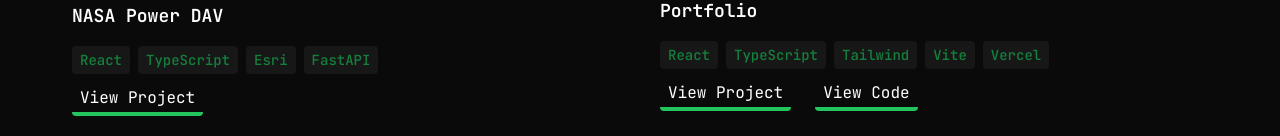
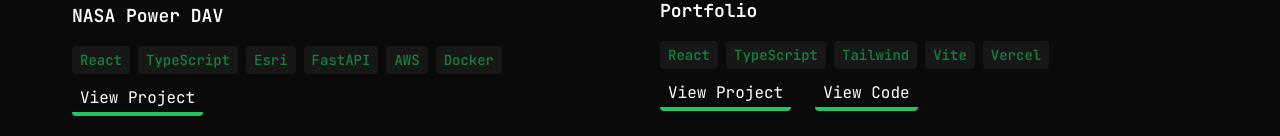
Before and after one commit to chaq-mc/portfolio, a React (Vite) app: page / in a window 1280 px wide. Shown: the part 2692-2828 px from the top of the page. Built offline with nearby package versions, Linux system fonts and the light colour scheme; no server answers; the HTML template or start-up script is replaced by a standard one.

Commit message:
Update tech stack in projects

```diff
--- a/src/constants/static.ts
+++ b/src/constants/static.ts
@@ -29,7 +29,7 @@
         title: "NASA Power DAV",
         image: "./powerDAV.png",
         description: "Lorem ipsum dolor sit amet, consectetur adipiscing elit. Suspenmdisse varius eim in eros elementum tristique",
-        technologies: ["React", "TypeScript", "Esri", "FastAPI"],
+        technologies: ["React", "TypeScript", "Esri", "FastAPI", "AWS", "Docker"],
         hasGit: false,
         gitLink: "",
         projLink:"https://power.larc.nasa.gov/data-access-viewer/"
@@ -41,6 +41,6 @@
         technologies: ["React", "TypeScript", "Tailwind", "Vite", "Vercel"],
         hasGit: true,
         gitLink: "https://github.com/chaq-mc/portfolio",
-        projLink:"https://portfolio-ebon-five-45.vercel.app/"
+        projLink:"https://chequelmcneil.dev"
     },
 ]
```
